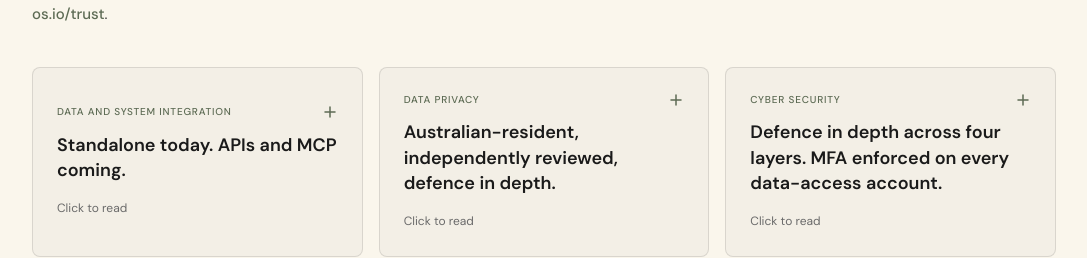
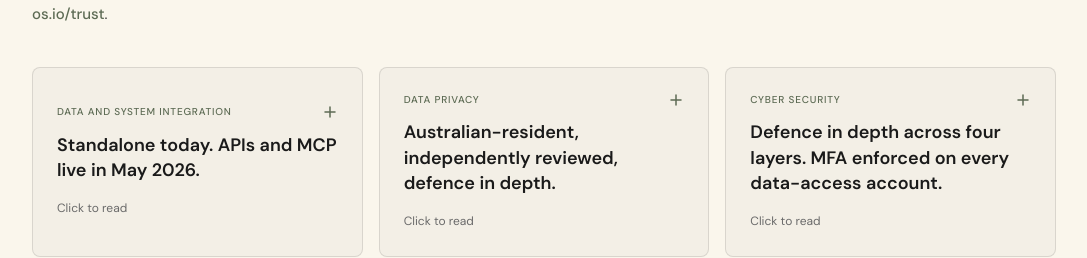
Before and after one commit to campbell-mc/website, a Next.js app in the folder apps/web/: page /v2 in a window 1280 px wide. Shown: the part 5544-5802 px from the top of the page, without its empty margins (96-1183 px from the left). Built offline with nearby package versions, Linux system fonts and the light colour scheme.

Commit message:
Honest Answers: APIs and MCP live in May 2026 (was Q3 2026)
Co-Authored-By: Claude Opus 4.6 (1M context) <noreply@anthropic.com>

```diff
--- a/apps/web/app/v2/page.tsx
+++ b/apps/web/app/v2/page.tsx
@@ -1451,9 +1451,9 @@ function HonestAnswersSection() {
   const cards = [
     {
       eyebrow: "Data and system integration",
-      headline: "Standalone today. APIs and MCP coming.",
+      headline: "Standalone today. APIs and MCP live in May 2026.",
       today: "Chris runs as a standalone SaaS. No integration with your internal systems, networks, or databases is required during pilot. Staff access via web browser and SMS links. We get exports from your roster, finance, clinical, and incident systems on whatever cadence works, and Chris reads from those. The architecture is deliberately lean. No VPN. No on-premises components. No inbound connections to your network.",
-      coming: "APIs and MCP server connectors scoped for Q3 2026. The twelve named source systems prioritised by which pilot organisation runs them first.",
+      coming: "APIs and MCP server connectors live in May 2026. The twelve named source systems prioritised by which pilot organisation runs them first.",
       cta: "If your stack matters: tell us your three biggest systems on the first call. We will tell you exactly when integration ships for them.",
     },
     {
```
